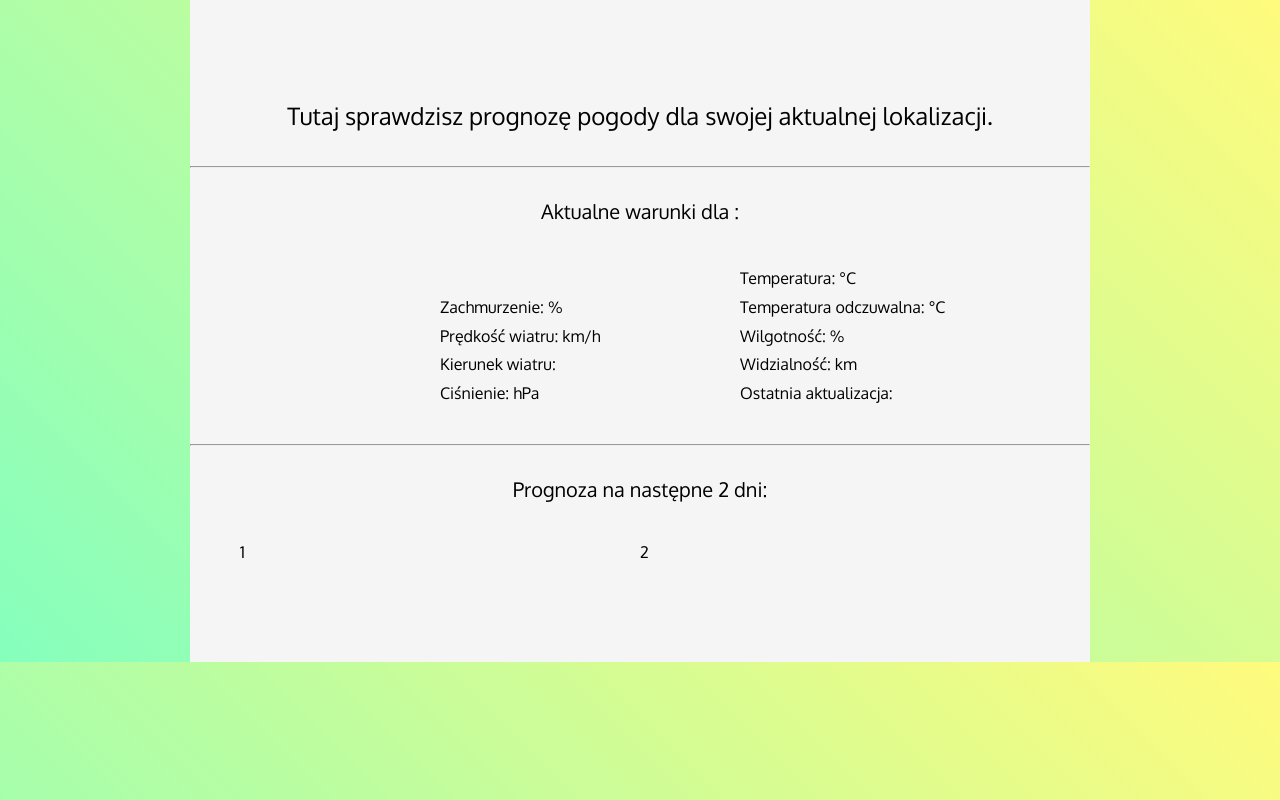
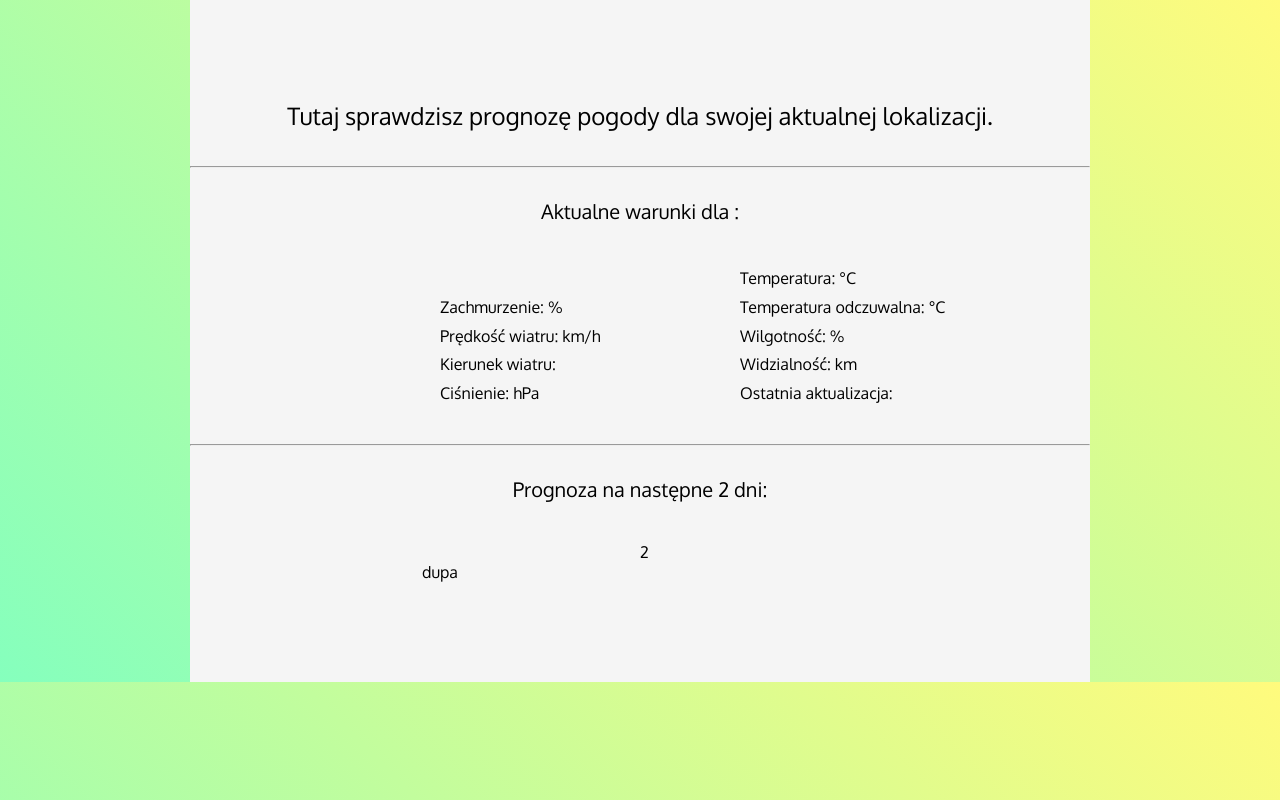
Before and after one commit to majcher01/nyc, a PHP site: page / in a window 1280 px wide. Run offline with PHP 8.4, Linux system fonts and the light colour scheme.

Commit message:
ikonka i podpis

```diff
--- a/dodatkowe/pogoda/css/main.css
+++ b/dodatkowe/pogoda/css/main.css
@@ -41,3 +41,8 @@ background-image: linear-gradient(45deg, #85FFBD 0%, #FFFB7D 100%);
     width: auto;
     margin-left: 50px;
 }
+
+.forimg{
+    height: 70px;
+    width: auto;
+}
--- a/dodatkowe/pogoda/index.html
+++ b/dodatkowe/pogoda/index.html
@@ -59,7 +59,11 @@
             </div>
             <div style="padding-left: 50px; padding-right:50px;">
 
-                <span style="float: left; width:400px;">1</span>
+                <span style="float: left; width:400px;">
+                    <p id="f1ico" style="text-align: center; margin-bottom: 0px; margin-top: 0px;"></p>
+                    <br>
+                    <p style="text-align: center; margin-bottom: 0px; margin-top: 0px;">dupa</p>
+                </span>
                 <span style="float: right; width:400px;">2</span>
 
             </div>
--- a/dodatkowe/pogoda/js/main.js
+++ b/dodatkowe/pogoda/js/main.js
@@ -38,13 +38,10 @@ let update = (pogoda.current.last_updated).replace(/"/g,' ');
 let tresc1 = condtext;
 let curimg = "<img class='curimg' src='https:"+imgsrc+"'>" ;
 let chmurki = cloudval;
+
+
 //forecast1
-let condtext2 = (pogoda.forecast.forecastday[1].day.condition.text).replace(/"/g,' ');
-let imgsrc2 = "https:"+pogoda.forecast.forecastday[1].day.condition.icon;
-let datefor1 = (pogoda.forecast.forecastday[1].date).replace(/"/g,' ');
-
-let tresc3 = "<img src='"+imgsrc2+"'>";
-tresc3 += "<br>"+condtext2+"<br>"+datefor1;
+let iconf1 = pogoda.forecast.forecastday[1].day.condition.icon;
 
 //forecast2
 let condtext3 = (pogoda.forecast.forecastday[2].day.condition.text).replace(/"/g,' ');
@@ -55,6 +52,8 @@ let tresc4 = "<img src='"+imgsrc3+"'>";
 tresc4 += "<br>"+condtext3+"<br>"+datefor2;
 
 //write to html elements
+
+  //cur
 document.getElementById('curimg').innerHTML = curimg;
 document.getElementById('currentweather').innerHTML = tresc1;
 document.getElementById('currentweather2').innerHTML = chmurki;
@@ -67,6 +66,8 @@ document.getElementById('wilgotnosc').innerHTML = wilgotnosc;
 document.getElementById('widzialnosc').innerHTML = widzialnosc;
 document.getElementById('update').innerHTML = update;
 
+  //f1
+document.getElementById('f1ico').innerHTML="<img class='forimg' src='https:"+iconf1+"'>";
 
 
 
```
